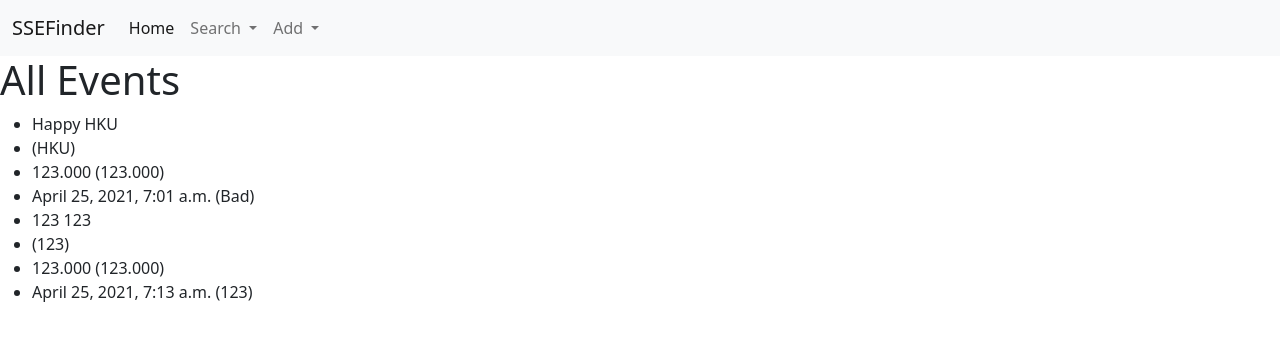
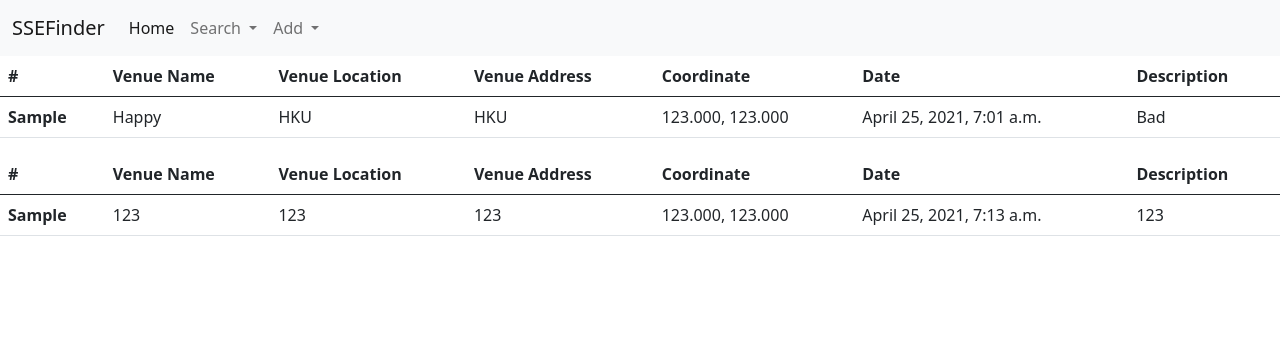
Before and after one commit to Devinlkw/SSEFinder, a Django app: template demo_config/templates/main.html in a window 1280 px wide. Shown: the top 356 px of the page. Run offline with Django 3.2, Linux system fonts and the light colour scheme; data comes from the database, SQL or seed files in the repository; tables that the repository leaves empty hold one stand-in row (values such as "Sample post"); the template is opened without the code that fills it: values that come from a table or form of the project are taken from there, most other values are stand-ins (such as "Sample title", 1, 10 or a date in 2020).

Commit message:
Update main.html

```diff
--- a/demo_config/templates/main.html
+++ b/demo_config/templates/main.html
@@ -6,7 +6,9 @@
     <meta name="viewport" content="width=device-width, initial-scale=1">
 
     <!-- Bootstrap CSS -->
+    {% load static %}
     <link href="https://cdn.jsdelivr.net/npm/bootstrap@5.0.0-beta3/dist/css/bootstrap.min.css" rel="stylesheet" integrity="sha384-eOJMYsd53ii+scO/bJGFsiCZc+5NDVN2yr8+0RDqr0Ql0h+rP48ckxlpbzKgwra6" crossorigin="anonymous">
+    <link rel="stylesheet"  href="{%  static  'style.css'  %}">
 
     <title>Main</title>
   </head>
@@ -54,18 +56,49 @@
       </div>
     </nav>
 
-    <div class="event_block">
+    <!-- <div class="event_block">
         <h1>All Events</h1>
         <ul>
             {% for event in event_list %}
-            <li>{{ event.venue_name }} {{ event.venue_location }}</li>
-            <li>{{ event.name }} ({{ event.address }})</li>
-            <li>{{ event.x_coordinate }} ({{ event.y_coordinate }})</li>
-            <li>{{ event.date }} ({{ event.description }})</li>
+            <li> {{ event.venue_name }} </li>
+            <li> {{ event.venue_location }} </li>
+            <li> {{ event.address }} </li>
+            <li> {{ event.x_coordinate }}, {{ event.y_coordinate }}</li>
+            <li> {{ event.date }} </li>
+            <li> {{ event.description }} </li>
             {% endfor %}
 
         </ul>
-    </div>
+    </div> -->
+
+    {% for event in event_list %}
+
+    <table class="table">
+      <thead>
+        <tr>
+          <th scope="col">#</th>
+          <th scope="col">Venue Name</th>
+          <th scope="col">Venue Location</th>
+          <th scope="col">Venue Address</th>
+          <th scope="col">Coordinate</th>
+          <th scope="col">Date</th>
+          <th scope="col">Description</th>
+        </tr>
+      </thead>
+      <tbody>
+        <tr>
+          <th scope="row">{{i}}</th>
+          <td>{{ event.venue_name }}</td>
+          <td>{{ event.venue_location }}</td>
+          <td>{{ event.address }}</td>
+          <td>{{ event.x_coordinate }}, {{ event.y_coordinate }}</td>
+          <td>{{ event.date }}</td>
+          <td>{{ event.description }}</td>
+        </tr>
+      </tbody>
+    </table>
+    {% endfor %}
+
     <script src="https://cdn.jsdelivr.net/npm/bootstrap@5.0.0-beta3/dist/js/bootstrap.bundle.min.js" integrity="sha384-JEW9xMcG8R+pH31jmWH6WWP0WintQrMb4s7ZOdauHnUtxwoG2vI5DkLtS3qm9Ekf" crossorigin="anonymous"></script>
 
   </body>
```
